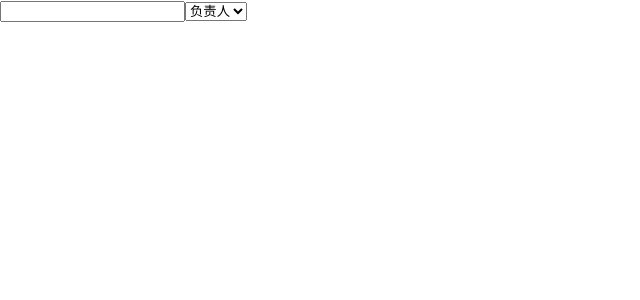
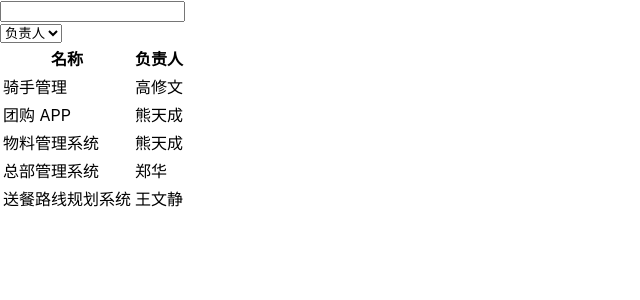
Before and after one commit to Tracyya/tslulu, a React (Create React App) app: page / in a window 1280 px wide. Shown: the top 300 px of the page, without its empty margins (0-640 px from the left). Built offline with nearby package versions, Linux system fonts and the light colour scheme; data requests are answered from the project's data file.

Commit message:
实现列表显示

```diff
--- a/package.json
+++ b/package.json
@@ -28,8 +28,7 @@
   "eslintConfig": {
     "extends": [
       "react-app",
-      "react-app/jest",
-      "prettier"
+      "react-app/jest"
     ]
   },
   "browserslist": {
--- a/src/App.tsx
+++ b/src/App.tsx
@@ -1,6 +1,6 @@
 import React from 'react';
 
-import ProjectListScreen  from './screens/project-list'
+import ProjectListScreen  from 'screens/project-list'
 
 function App() {
   return (
--- a/src/screens/project-list/index.jsx
+++ b/src/screens/project-list/index.jsx
@@ -1,4 +1,4 @@
-import React , { useState } from 'react'
+import React , { useState, useEffect } from 'react'
 
 import * as qs from 'qs'
 
@@ -9,17 +9,27 @@ import SearchPanel from './searchPanel';
 import {} from 'utiles'
 
 const apiUrl = process.env.REACT_APP_API_URL;
-
-
-
 const ProjectListScreen = () => {
-    const [param,setParam]=useState({
+    const [ users, setUsers ] = useState([])
+    const [ param, setParam ] = useState({
         name:"",
         personId:""
     })
-    const [list,setList]=useState([]);
-    const [users,setUsers]=useState([])
-
+    const [ list, setList ] = useState([])
+    useEffect(() => {
+       fetch(`${apiUrl}/projects`).then(async response => {
+           if(response.ok){
+              setList(await response.json())
+           }
+       })
+    }, [param])
+    useEffect(() => {
+        fetch(`${apiUrl}/users`).then(async response => {
+            if(response.ok){
+                setUsers(await response.json())
+            }
+        })
+     }, [])
       return (
             <div>
                 <SearchPanel users={users} param={param} setParam={setParam} />
--- a/src/screens/project-list/list.jsx
+++ b/src/screens/project-list/list.jsx
@@ -1,10 +1,23 @@
 import React from 'react'
 
-const List = (props) => {
+const List = ({ list, users }) => {
     return (
-        <div>
-
-        </div>
+        <table>
+            <thead>
+                <tr>
+                    <th>名称</th>
+                    <th>负责人</th>
+                </tr>
+            </thead>
+            <tbody>
+                {
+                    list.map(project=><tr>
+                        <td>{project.name}</td>
+                        <td>{users.find(user => user.id ===project.personId)?.name || "未知"}</td>
+                    </tr>)
+                }
+            </tbody>
+        </table>
      );
 }
 
--- a/src/screens/project-list/searchPanel.jsx
+++ b/src/screens/project-list/searchPanel.jsx
@@ -1,21 +1,25 @@
-import React from 'react'
 
+import React,{ useState, useEffect } from 'react'
 const SearchPanel = (props) => {
     let { users , param , setParam } = props
+
     return (
         <div>
             <form action="">
-                <input type="text" value={param.name} onChange={e=>setParam({...param,name:e.target.value})} />
-                <select value={param.personId} onChange={e=>setParam({...param,personId:e.target.value})} >
-                    <option value="">负责人</option>
-                    {
-                        users.map(user=>
-                        <option value={user.id} key={user.id}>
-                            {user.name}
-                        </option>)
-                    }
-                </select>
+                  <input type="text" value={param.name}  onChange={(e)=>setParam({
+                    ...param,
+                    name:e.target.value
+                  })}/>
             </form>
+            <select value={param.personId} onChange={(e)=>setParam({
+                ...param,
+                personId:e.target.value
+            })}>
+                <option value={""}>负责人</option>
+                 {
+                     users.map(user=><option value={user.id} >{user.name}</option>)
+                 }
+            </select>
         </div>
      );
 }
```
Lines whose indentation alone changed are shown as unchanged.
